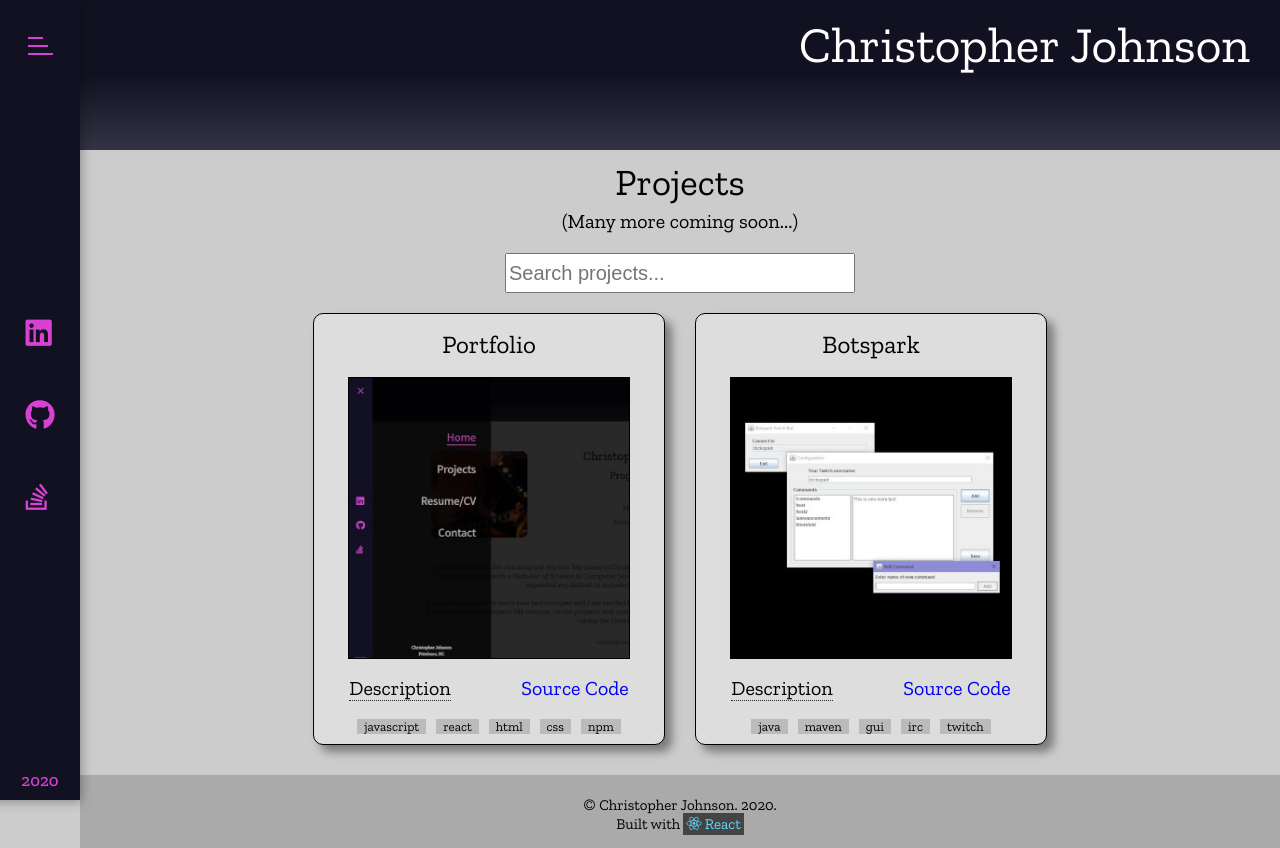
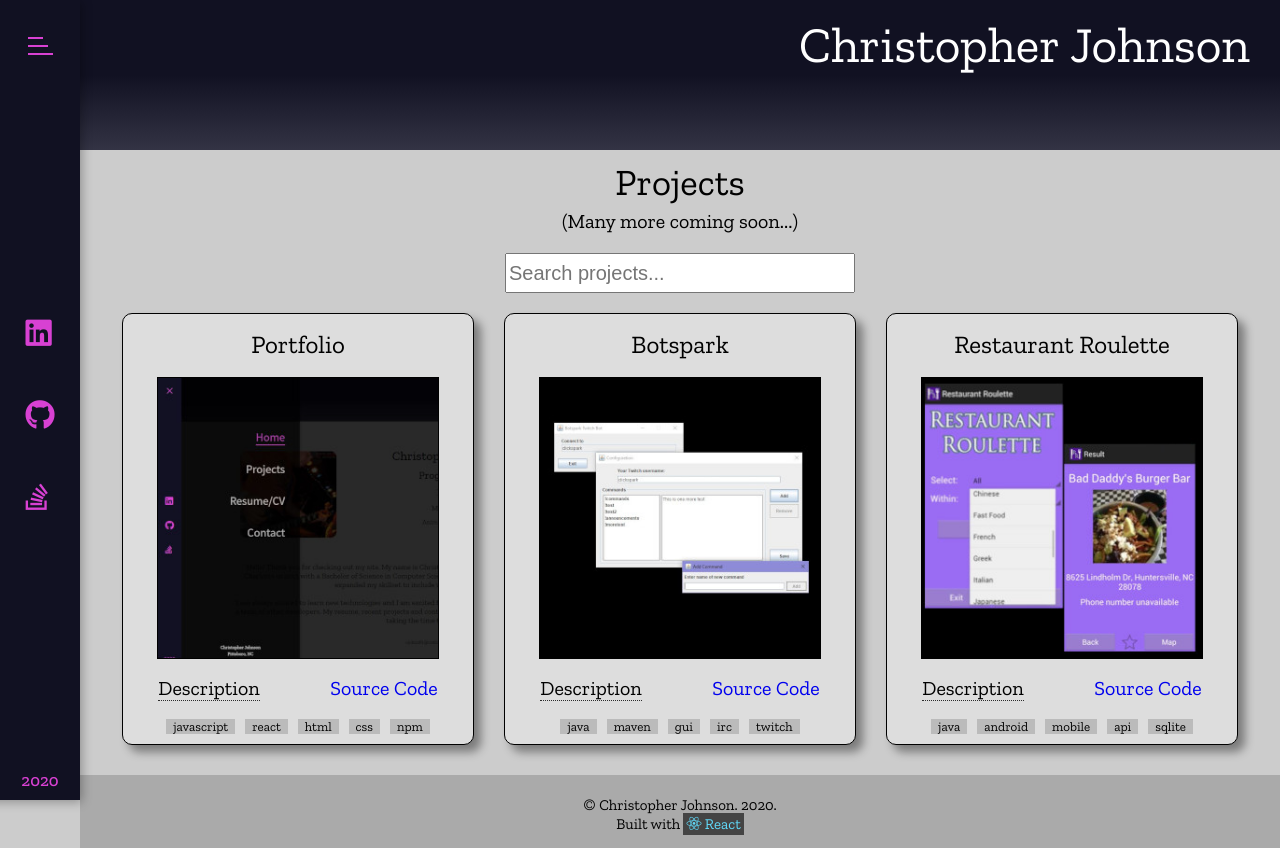
Before and after one commit to cjohn281/portfolio, a React (Create React App) app: page /projects in a window 1280 px wide. Built offline with nearby package versions, Linux system fonts and the light colour scheme.

Commit message:
Updated Restaurant Roulette project tags

```diff
--- a/src/components/ProjectCard/ProjectCard.js
+++ b/src/components/ProjectCard/ProjectCard.js
@@ -7,7 +7,7 @@ const projectCard = ({key, title, sourceUrl, description, tags}) => {
 	return (
 		<div className="card-container">
 			<div><h3 className="project-title">{title}</h3></div>
-			<img src={`./img/${title.toLowerCase()}.JPG`} alt={title} />
+			<img src={`./img/${title.toLowerCase().replace(/\s/g, "")}.JPG`} alt={title} />
 			<div className="project-info">
 				<div className="description">Description
 					<span className="description-text">{description}</span>
--- a/src/resources/projectObjs.js
+++ b/src/resources/projectObjs.js
@@ -25,5 +25,19 @@ export const projectObjs = [
 			"irc",
 			"Twitch"
 		]
+	},
+	{
+		"id": 3,
+		"title": "Restaurant Roulette",
+		"sourceUrl": "https://github.com/cjohn281/RestaurantRoulette",
+		"description": "Restaurant Roulette is a restaurant suggestion service that " +
+										"will pick a restaurant for you so you don't have to!",
+		"tags": [
+			"Java",
+			"Android",
+			"Mobile",
+			"API",
+			"SQLite"
+		]
 	}
 ]
```
